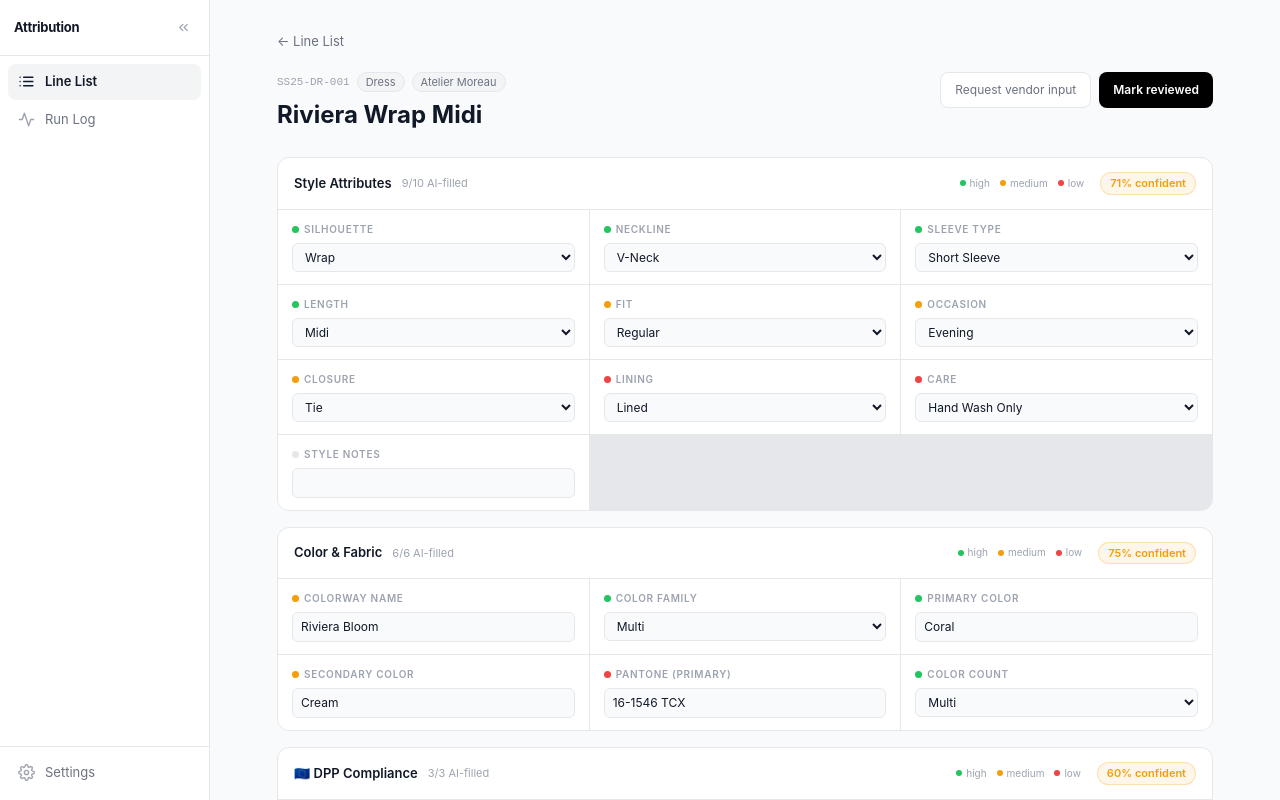
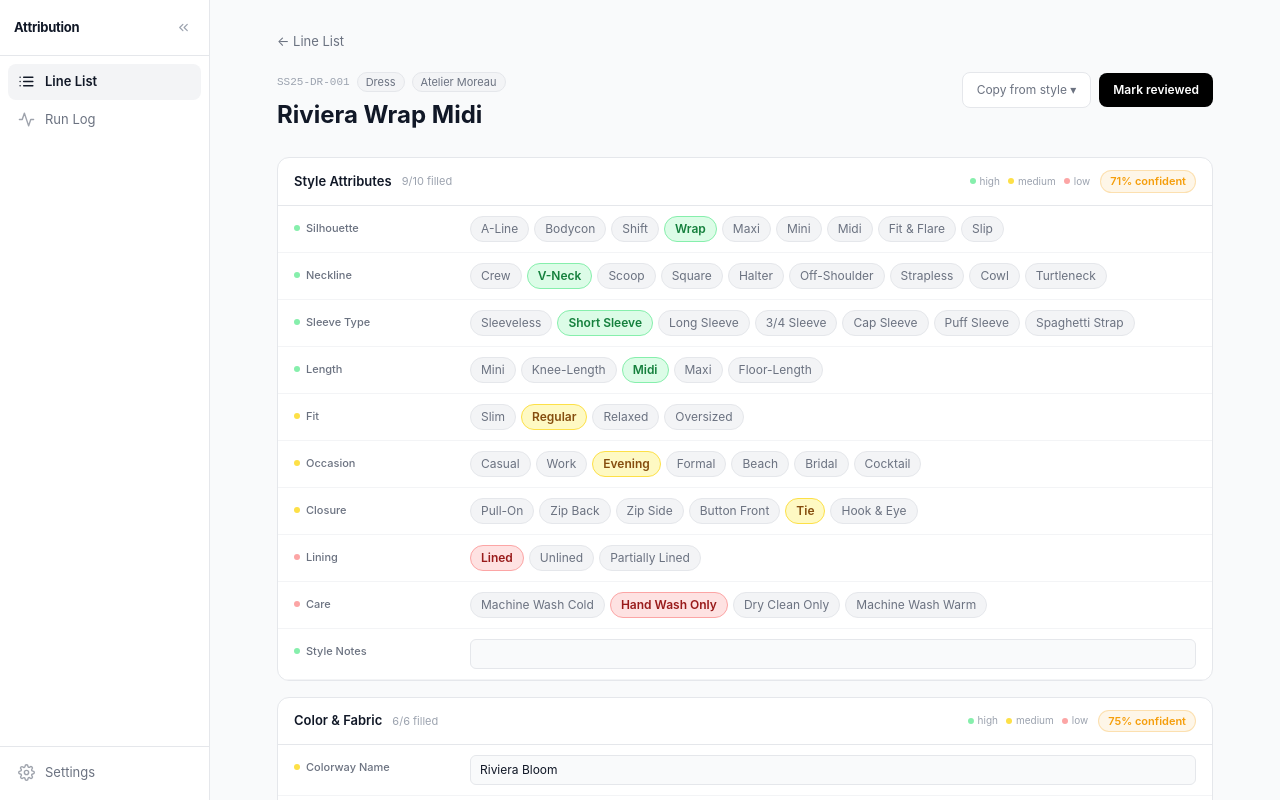
Before and after one commit to ldipietro19/attribution-prototype, a Next.js app: page /line-list/1 in a window 1280 px wide. Built offline with nearby package versions, Linux system fonts and the light colour scheme.

Commit message:
pill buttons for attribution, copy-from-style dropdown

```diff
--- a/app/line-list/[id]/page.tsx
+++ b/app/line-list/[id]/page.tsx
@@ -7,19 +7,23 @@ import { taxonomy, colorFields, dppFields, AttributeField, Confidence } from "@/
 
 const CATEGORY_LABEL: Record<string, string> = { dress: "Dress", top: "Top", pant: "Pant" };
 
-const CONF_DOT: Record<Confidence, { color: string; label: string }> = {
-  high:   { color: "#22c55e", label: "High confidence" },
-  medium: { color: "#f59e0b", label: "Medium confidence" },
-  low:    { color: "#ef4444", label: "Low confidence — review" },
+const CONF: Record<Confidence, { bg: string; border: string; text: string }> = {
+  high:   { bg: "#dcfce7", border: "#86efac", text: "#15803d" },
+  medium: { bg: "#fef9c3", border: "#fde047", text: "#854d0e" },
+  low:    { bg: "#fee2e2", border: "#fca5a5", text: "#991b1b" },
+};
+
+// Dark-mode-aware selected pill uses CSS vars, fallback for unselected
+const CONF_DARK: Record<Confidence, { bg: string; border: string; text: string }> = {
+  high:   { bg: "#14532d", border: "#16a34a", text: "#4ade80" },
+  medium: { bg: "#713f12", border: "#ca8a04", text: "#fde047" },
+  low:    { bg: "#7f1d1d", border: "#dc2626", text: "#fca5a5" },
 };
 
 function confidenceScore(fields: AttributeField[], values: Record<string, string>): number | null {
   const scored = fields.filter((f) => f.confidence && values[f.key]);
   if (scored.length === 0) return null;
-  const total = scored.reduce((acc, f) => {
-    const w = f.confidence === "high" ? 1 : f.confidence === "medium" ? 0.6 : 0.3;
-    return acc + w;
-  }, 0);
+  const total = scored.reduce((acc, f) => acc + (f.confidence === "high" ? 1 : f.confidence === "medium" ? 0.6 : 0.3), 0);
   return Math.round((total / scored.length) * 100);
 }
 
@@ -33,85 +37,101 @@ function ScoreBadge({ score }: { score: number | null }) {
   );
 }
 
-function FieldGrid({ fields, values, onChange }: {
-  fields: AttributeField[];
-  values: Record<string, string>;
-  onChange: (key: string, val: string) => void;
+function FieldRow({ field, value, aiValue, onChange }: {
+  field: AttributeField;
+  value: string;
+  aiValue: string;
+  onChange: (val: string) => void;
 }) {
-  const inputBase: React.CSSProperties = {
-    width: "100%", padding: "5px 8px", borderRadius: "6px",
-    border: "1px solid var(--border)", background: "var(--bg)",
-    color: "var(--text-primary)", fontSize: "12px", outline: "none",
+  const vendorRequired = !field.aiInferable && field.aiInferable !== undefined;
+  const conf = field.confidence;
+  const dot = conf ? CONF[conf] : null;
+  const isOverridden = value && value !== aiValue && aiValue;
+
+  const inputStyle: React.CSSProperties = {
+    width: "100%", padding: "5px 9px", borderRadius: "6px",
+    border: `1px solid ${vendorRequired ? "var(--badge-amber-border)" : "var(--border)"}`,
+    background: "var(--bg)", color: "var(--text-primary)", fontSize: "12px", outline: "none",
   };
 
   return (
-    <div style={{ display: "grid", gridTemplateColumns: "repeat(3, 1fr)", gap: "1px", background: "var(--border)" }}>
-      {fields.map((field) => {
-        const val = values[field.key] ?? "";
-        const isEmpty = !val;
-        const vendorRequired = isEmpty && field.aiInferable === false;
-        const conf = field.confidence;
-        const dot = conf ? CONF_DOT[conf] : null;
-
-        return (
-          <div
-            key={field.key}
-            style={{ background: "var(--bg-panel)", padding: "12px 14px" }}
-          >
-            {/* Label row */}
-            <div style={{ display: "flex", alignItems: "center", gap: "5px", marginBottom: "6px" }}>
-              {dot && !isEmpty && (
-                <span
-                  title={dot.label}
-                  style={{ width: "7px", height: "7px", borderRadius: "50%", background: dot.color, flexShrink: 0, display: "inline-block" }}
-                />
+    <div style={{
+      display: "grid", gridTemplateColumns: "160px 1fr",
+      padding: "10px 16px", borderBottom: "1px solid var(--border-subtle)",
+      alignItems: "flex-start", gap: "16px",
+    }}>
+      {/* Label */}
+      <div style={{ display: "flex", alignItems: "center", gap: "6px", paddingTop: "4px" }}>
+        {dot && !vendorRequired ? (
+          <span title={`${conf} confidence`} style={{ width: "6px", height: "6px", borderRadius: "50%", background: dot.border, flexShrink: 0 }} />
+        ) : (
+          <span style={{ width: "6px", height: "6px", borderRadius: "50%", background: vendorRequired ? "var(--badge-amber-border)" : "var(--border)", flexShrink: 0 }} />
         )}
+        <span style={{ fontSize: "11px", fontWeight: 500, color: "var(--text-secondary)" }}>{field.label}</span>
         {vendorRequired && (
-                <span style={{ width: "7px", height: "7px", borderRadius: "50%", background: "#6b7280", flexShrink: 0, display: "inline-block" }} title="Vendor required" />
+          <span style={{ fontSize: "9px", color: "var(--badge-amber-text)", background: "var(--badge-amber-bg)", border: "1px solid var(--badge-amber-border)", borderRadius: "4px", padding: "1px 5px" }}>
+            Vendor
+          </span>
         )}
-              {isEmpty && !vendorRequired && (
-                <span style={{ width: "7px", height: "7px", borderRadius: "50%", background: "var(--border)", flexShrink: 0, display: "inline-block" }} />
-              )}
-              <span style={{ fontSize: "10px", fontWeight: 600, color: "var(--text-muted)", textTransform: "uppercase", letterSpacing: "0.07em" }}>
-                {field.label}
-              </span>
-              {vendorRequired && (
-                <span style={{ fontSize: "9px", color: "var(--badge-amber-text)", background: "var(--badge-amber-bg)", border: "1px solid var(--badge-amber-border)", borderRadius: "4px", padding: "1px 5px", marginLeft: "auto" }}>
-                  Vendor
+        {isOverridden && (
+          <span title="Manually overridden" style={{ fontSize: "9px", color: "var(--text-muted)", background: "var(--bg-hover)", border: "1px solid var(--border)", borderRadius: "4px", padding: "1px 5px" }}>
+            Edited
           </span>
         )}
       </div>
 
-            {/* Value */}
+      {/* Value — pills for select, input for text */}
       {field.type === "select" && field.options ? (
-              <select
-                value={val}
-                onChange={(e) => onChange(field.key, e.target.value)}
-                style={{ ...inputBase, borderColor: vendorRequired ? "var(--badge-amber-border)" : "var(--border)" }}
+        <div style={{ display: "flex", flexWrap: "wrap", gap: "5px" }}>
+          {field.options.map((opt) => {
+            const isSelected = value === opt;
+            const isAiPick = aiValue === opt;
+            const c = conf ? CONF[conf] : null;
+
+            let bg = "var(--bg-hover)";
+            let border = "var(--border)";
+            let color = "var(--text-secondary)";
+            let fontWeight: number | string = 400;
+
+            if (isSelected && isAiPick && c) {
+              bg = c.bg; border = c.border; color = c.text; fontWeight = 600;
+            } else if (isSelected && !isAiPick) {
+              bg = "var(--accent)"; border = "var(--accent)"; color = "var(--accent-text)"; fontWeight = 600;
+            }
+
+            return (
+              <button
+                key={opt}
+                onClick={() => onChange(isSelected ? "" : opt)}
+                style={{
+                  padding: "3px 10px", borderRadius: "99px", fontSize: "12px",
+                  background: bg, border: `1px solid ${border}`, color, fontWeight,
+                  cursor: "pointer", transition: "all 0.1s", whiteSpace: "nowrap",
+                }}
               >
-                <option value="">—</option>
-                {field.options.map((opt) => <option key={opt} value={opt}>{opt}</option>)}
-              </select>
+                {opt}
+              </button>
+            );
+          })}
+        </div>
       ) : (
         <input
           type="text"
-                value={val}
-                onChange={(e) => onChange(field.key, e.target.value)}
+          value={value}
+          onChange={(e) => onChange(e.target.value)}
           placeholder={vendorRequired ? "Awaiting vendor…" : ""}
-                style={{ ...inputBase, borderColor: vendorRequired ? "var(--badge-amber-border)" : "var(--border)" }}
+          style={inputStyle}
         />
       )}
     </div>
   );
-      })}
-    </div>
-  );
 }
 
-function Card({ title, fields, values, onChange, alert }: {
+function Card({ title, fields, values, aiValues, onChange, alert }: {
   title: string;
   fields: AttributeField[];
   values: Record<string, string>;
+  aiValues: Record<string, string>;
   onChange: (key: string, val: string) => void;
   alert?: string;
 }) {
@@ -120,20 +140,18 @@ function Card({ title, fields, values, onChange, alert }: {
 
   return (
     <div style={{ background: "var(--bg-panel)", border: "1px solid var(--border)", borderRadius: "12px", overflow: "hidden", marginBottom: "16px" }}>
-      {/* Card header */}
-      <div style={{ padding: "14px 16px", borderBottom: "1px solid var(--border)", display: "flex", alignItems: "center", justifyContent: "space-between" }}>
+      <div style={{ padding: "12px 16px", borderBottom: "1px solid var(--border)", display: "flex", alignItems: "center", justifyContent: "space-between" }}>
         <div style={{ display: "flex", alignItems: "center", gap: "10px" }}>
           <span style={{ fontSize: "13px", fontWeight: 600, color: "var(--text-primary)" }}>{title}</span>
           <span style={{ fontSize: "11px", color: "var(--text-muted)" }}>
-            {aiFields.filter((f) => values[f.key]).length}/{aiFields.length} AI-filled
+            {aiFields.filter((f) => values[f.key]).length}/{aiFields.length} filled
           </span>
         </div>
-        <div style={{ display: "flex", alignItems: "center", gap: "8px" }}>
-          {/* Legend */}
-          <div style={{ display: "flex", gap: "10px", marginRight: "8px" }}>
+        <div style={{ display: "flex", alignItems: "center", gap: "10px" }}>
+          <div style={{ display: "flex", gap: "8px" }}>
             {(["high", "medium", "low"] as Confidence[]).map((c) => (
               <span key={c} style={{ display: "flex", alignItems: "center", gap: "4px", fontSize: "10px", color: "var(--text-muted)" }}>
-                <span style={{ width: "6px", height: "6px", borderRadius: "50%", background: CONF_DOT[c].color, display: "inline-block" }} />
+                <span style={{ width: "6px", height: "6px", borderRadius: "50%", background: CONF[c].border, display: "inline-block" }} />
                 {c}
               </span>
             ))}
@@ -148,7 +166,17 @@ function Card({ title, fields, values, onChange, alert }: {
         </div>
       )}
 
-      <FieldGrid fields={fields} values={values} onChange={onChange} />
+      <div>
+        {fields.map((f) => (
+          <FieldRow
+            key={f.key}
+            field={f}
+            value={values[f.key] ?? ""}
+            aiValue={aiValues[f.key] ?? ""}
+            onChange={(val) => onChange(f.key, val)}
+          />
+        ))}
+      </div>
     </div>
   );
 }
@@ -157,22 +185,34 @@ export default function StyleDetail({ params }: { params: Promise<{ id: string }
   const { id } = use(params);
   const router = useRouter();
   const style = mockStyles.find((s) => s.id === id);
+
+  // aiValues = original AI output; values = current (possibly edited) state
   const [values, setValues] = useState<Record<string, string>>(style?.attributes ?? {});
+  const [showCopy, setShowCopy] = useState(false);
+  const [copyConfirm, setCopyConfirm] = useState<string | null>(null);
 
   const onChange = (key: string, val: string) => setValues((prev) => ({ ...prev, [key]: val }));
 
-  if (!style) {
-    return (
+  const handleCopy = (sourceId: string) => {
+    const source = mockStyles.find((s) => s.id === sourceId);
+    if (!source) return;
+    setValues((prev) => ({ ...prev, ...source.attributes }));
+    setShowCopy(false);
+    setCopyConfirm(source.name);
+    setTimeout(() => setCopyConfirm(null), 3000);
+  };
+
+  if (!style) return (
     <div style={{ padding: "60px 32px", textAlign: "center", color: "var(--text-muted)" }}>
       Style not found.{" "}
       <button onClick={() => router.push("/line-list")} style={{ color: "var(--text-primary)", background: "none", border: "none", cursor: "pointer", textDecoration: "underline" }}>
-          Back to line list
+        Back
       </button>
     </div>
   );
-  }
 
   const cat = taxonomy[style.category];
+  const otherStyles = mockStyles.filter((s) => s.id !== style.id);
 
   return (
     <div style={{ maxWidth: "1000px", margin: "0 auto", padding: "32px" }}>
@@ -198,35 +238,69 @@ export default function StyleDetail({ params }: { params: Promise<{ id: string }
           </div>
           <h1 style={{ fontSize: "24px", fontWeight: 700, color: "var(--text-primary)", margin: 0 }}>{style.name}</h1>
         </div>
-        <div style={{ display: "flex", gap: "8px" }}>
-          <button style={{ fontSize: "12px", padding: "8px 14px", borderRadius: "8px", border: "1px solid var(--border)", background: "var(--bg-panel)", color: "var(--text-secondary)", cursor: "pointer" }}>
-            Request vendor input
+
+        <div style={{ display: "flex", gap: "8px", alignItems: "center", position: "relative" }}>
+          {/* Copy confirmation toast */}
+          {copyConfirm && (
+            <span style={{ fontSize: "12px", color: "var(--badge-green-text)", background: "var(--badge-green-bg)", border: "1px solid var(--badge-green-border)", borderRadius: "8px", padding: "6px 12px" }}>
+              ✓ Copied from {copyConfirm}
+            </span>
+          )}
+
+          {/* Copy from style */}
+          <div style={{ position: "relative" }}>
+            <button
+              onClick={() => setShowCopy(!showCopy)}
+              style={{ fontSize: "12px", padding: "8px 14px", borderRadius: "8px", border: "1px solid var(--border)", background: "var(--bg-panel)", color: "var(--text-secondary)", cursor: "pointer" }}
+            >
+              Copy from style ▾
             </button>
-          <button style={{ fontSize: "12px", padding: "8px 14px", borderRadius: "8px", border: "none", background: "var(--accent)", color: "var(--accent-text)", cursor: "pointer", fontWeight: 600 }}>
+            {showCopy && (
+              <div style={{
+                position: "absolute", top: "calc(100% + 6px)", right: 0, zIndex: 100,
+                background: "var(--bg-panel)", border: "1px solid var(--border)", borderRadius: "10px",
+                boxShadow: "0 8px 24px rgba(0,0,0,0.12)", minWidth: "260px", overflow: "hidden",
+              }}>
+                <div style={{ padding: "8px 12px", borderBottom: "1px solid var(--border)" }}>
+                  <span style={{ fontSize: "11px", fontWeight: 600, color: "var(--text-muted)", textTransform: "uppercase", letterSpacing: "0.06em" }}>Copy all attributes from</span>
+                </div>
+                {otherStyles.map((s) => (
+                  <button
+                    key={s.id}
+                    onClick={() => handleCopy(s.id)}
+                    style={{
+                      width: "100%", textAlign: "left", padding: "9px 14px", background: "none",
+                      border: "none", cursor: "pointer", display: "flex", flexDirection: "column", gap: "1px",
+                      borderBottom: "1px solid var(--border-subtle)",
+                    }}
+                    onMouseEnter={(e) => (e.currentTarget.style.background = "var(--bg-hover)")}
+                    onMouseLeave={(e) => (e.currentTarget.style.background = "none")}
+                  >
+                    <span style={{ fontSize: "12px", fontWeight: 500, color: "var(--text-primary)" }}>{s.name}</span>
+                    <span style={{ fontSize: "11px", color: "var(--text-muted)" }}>{s.styleNumber} · {CATEGORY_LABEL[s.category]}</span>
+                  </button>
+                ))}
+              </div>
+            )}
+          </div>
+
+          <button
+            onClick={() => setShowCopy(false)}
+            style={{ fontSize: "12px", padding: "8px 14px", borderRadius: "8px", border: "none", background: "var(--accent)", color: "var(--accent-text)", cursor: "pointer", fontWeight: 600 }}
+          >
             Mark reviewed
           </button>
         </div>
       </div>
 
       {/* 3 cards */}
-      <Card
-        title="Style Attributes"
-        fields={cat?.fields ?? []}
-        values={values}
-        onChange={onChange}
-      />
-
-      <Card
-        title="Color & Fabric"
-        fields={colorFields}
-        values={values}
-        onChange={onChange}
-      />
-
+      <Card title="Style Attributes" fields={cat?.fields ?? []} values={values} aiValues={style.attributes} onChange={onChange} />
+      <Card title="Color & Fabric" fields={colorFields} values={values} aiValues={style.attributes} onChange={onChange} />
       <Card
         title="🇪🇺 DPP Compliance"
         fields={dppFields}
         values={values}
+        aiValues={style.attributes}
         onChange={onChange}
         alert={!style.dppComplete ? `${style.dppGaps.length} field${style.dppGaps.length !== 1 ? "s" : ""} missing — ${style.dppGaps.map(g => g.field).join(", ")}` : undefined}
       />
```
Lines whose indentation alone changed are shown as unchanged.
